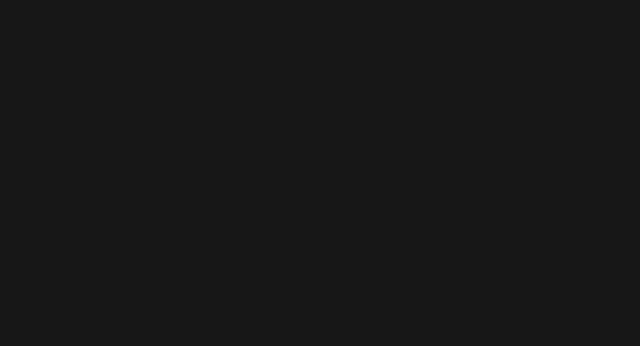
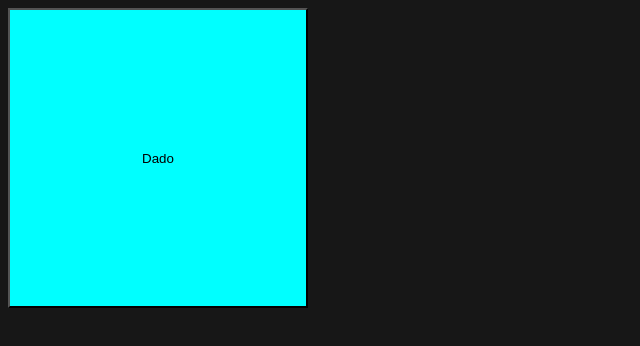
Before and after one commit to maikel50/eoi-test-js, a website built with Vite: page src/index.html in a window 1280 px wide. Shown: the whole page, without its empty margins (0-640 px from the left). Built offline with nearby package versions, Linux system fonts and the light colour scheme.

Commit message:
cambios fichero js

```diff
--- a/src/index.css
+++ b/src/index.css
@@ -2,3 +2,9 @@ body {
   background: #171717;
   color: #fff;
 }
+
+button{
+  background-color: aqua;
+  width: 300px;
+  height: 300px;
+}
--- a/src/index.html
+++ b/src/index.html
@@ -1,5 +1,6 @@
 <!DOCTYPE html>
 <html lang="es">
+
 <head>
   <meta charset="UTF-8">
   <meta http-equiv="X-UA-Compatible" content="IE=edge">
@@ -8,7 +9,9 @@
   <link rel="stylesheet" href="./index.css">
   <script type="module" src="./index.js"></script>
 </head>
+
 <body>
+  <button>Dado</button>
+</body>
 
-</body>
 </html>
--- a/src/index.js
+++ b/src/index.js
@@ -0,0 +1,5 @@
+const button = document.querySelector("button");
+button.addEventListener("click", () => {
+  const num = Math.floor(Math.random * 6) + 1;
+  alert(`numero: ${num}`);
+});
```
